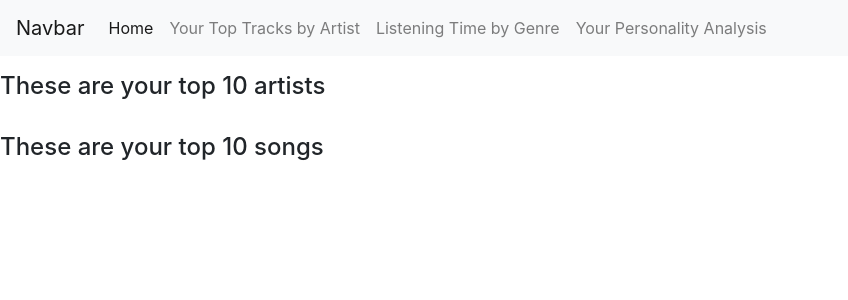
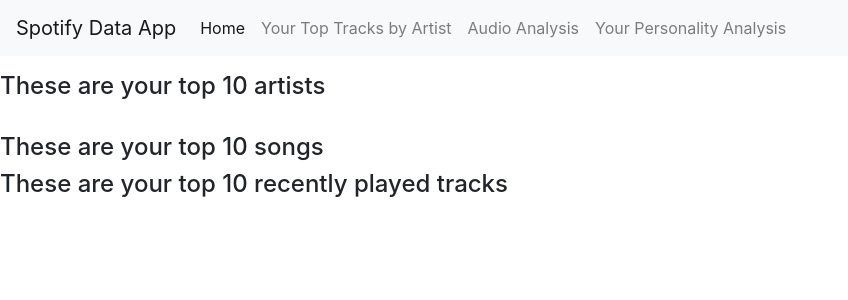
Before and after one commit to nikumar1013/my-spotify-data, a Flask app: template templates/index.html in a window 1280 px wide. Shown: the top 300 px of the page, without its empty margins (0-848 px from the left). Run offline with Flask 2, Linux system fonts and the light colour scheme; the template is opened without the code that fills it, so the values that code supplies are empty; some libraries are stand-ins or nearby versions.

Commit message:
trog hours complete

```diff
--- a/main.py
+++ b/main.py
@@ -18,7 +18,7 @@
 
 # Redirect uri and authorization scopes
 redirect_uri = "http://127.0.0.1:8080/home"
-scope = "user-top-read"
+scope = "user-top-read user-read-recently-played"
 
 # Query parameters for authorization
 auth_query = {
@@ -81,6 +81,13 @@
     result = extract.get_top_tracks_by_artist(top_tracks, top_artists)
     return result
 
+def get_recent_tracks_data(auth_header, limit, tag):
+    endpoint = "{}/me/player/recently-played?type={}&limit={}&after={}".format(base_url,'track', limit, '0')
+    response = requests.get(endpoint, headers=auth_header)
+    data = json.loads(response.text)
+    recent_tracks_data = extract.get_recent_tracks(data, tag)
+    return recent_tracks_data
+
 # Initial route for user authentication with Spotify
 @app.route("/")
 def index():
@@ -100,6 +107,7 @@
     # Retrieve the top artist data and top tracks data
     top_artist_data = get_top_artist_data(auth_header, 'long_term', '10', '0', 'name')
     top_tracks_data = get_top_tracks_data(auth_header, 'long_term', '10', '0', 'name')
+    recent_tracks_data = get_recent_tracks_data(auth_header, '10', 'name')
 
     # # Convert every artist id in the list to an artist name
     # for i in range(len(top_artist_data)):
@@ -117,7 +125,8 @@
     # top_tracks_data = temp
 
     # Render HTML with the desired data
-    return render_template("index.html", artists=top_artist_data, tracks=top_tracks_data)
+    return render_template("index.html", artists=top_artist_data, tracks=top_tracks_data,recent=recent_tracks_data)
+
 
 
 # Page for viewing top tracks grouped by artist
--- a/templates/index.html
+++ b/templates/index.html
@@ -14,7 +14,7 @@
   <body>
   	<!-- NAVBAR CODE BELOW -->
 	 <nav class="navbar navbar-expand-lg navbar-light bg-light">
-	  <a class="navbar-brand" href="#">Navbar</a>
+	  <a class="navbar-brand" href="#">Spotify Data App</a>
 	  <button class="navbar-toggler" type="button" data-toggle="collapse" data-target="#navbarSupportedContent" aria-controls="navbarSupportedContent" aria-expanded="false" aria-label="Toggle navigation">
 	    <span class="navbar-toggler-icon"></span>
 	  </button>
@@ -27,7 +27,7 @@
 	        <a class="nav-link" href="/top-tracks-by-artist">Your Top Tracks by Artist</a>
 	      </li>
 	      <li class="nav-item">
-	        <a class="nav-link" href="#">Listening Time by Genre</a>
+	        <a class="nav-link" href="#">Audio Analysis</a>
 	      </li>
 	      <li class="nav-item">
 	        <a class="nav-link" href="#">Your Personality Analysis</a>
@@ -48,10 +48,16 @@
 	<header>
 		<h4>These are your top 10 songs</h4>
 		{% for item in tracks %}
-		<small> {{ item }} <br> </small>
+		<small> {{ item }} by {{tracks[item]}}<br> </small>
 		{% endfor %}
 	</header>
 
+	<header>
+		<h4>These are your top 10 recently played tracks</h4>
+		{% for item in recent %}
+		<small> {{ item }} by {{recent[item]}}<br> </small>
+		{% endfor %}
+	</header>
 
     <script src="https://code.jquery.com/jquery-3.4.1.slim.min.js" integrity="sha384-J6qa4849blE2+poT4WnyKhv5vZF5SrPo0iEjwBvKU7imGFAV0wwj1yYfoRSJoZ+n" crossorigin="anonymous"></script>
     <script src="https://cdn.jsdelivr.net/npm/popper.js@1.16.0/dist/umd/popper.min.js" integrity="sha384-Q6E9RHvbIyZFJoft+2mJbHaEWldlvI9IOYy5n3zV9zzTtmI3UksdQRVvoxMfooAo" crossorigin="anonymous"></script>
--- a/templates/tracks.html
+++ b/templates/tracks.html
@@ -21,6 +21,7 @@
     {% endfor %}
     </header>
 
+
     <!-- Optional JavaScript -->
     <!-- jQuery first, then Popper.js, then Bootstrap JS -->
     <script src="https://code.jquery.com/jquery-3.4.1.slim.min.js" integrity="sha384-J6qa4849blE2+poT4WnyKhv5vZF5SrPo0iEjwBvKU7imGFAV0wwj1yYfoRSJoZ+n" crossorigin="anonymous"></script>
```
Also changed, not shown: extract.py (+9 -0 lines).
